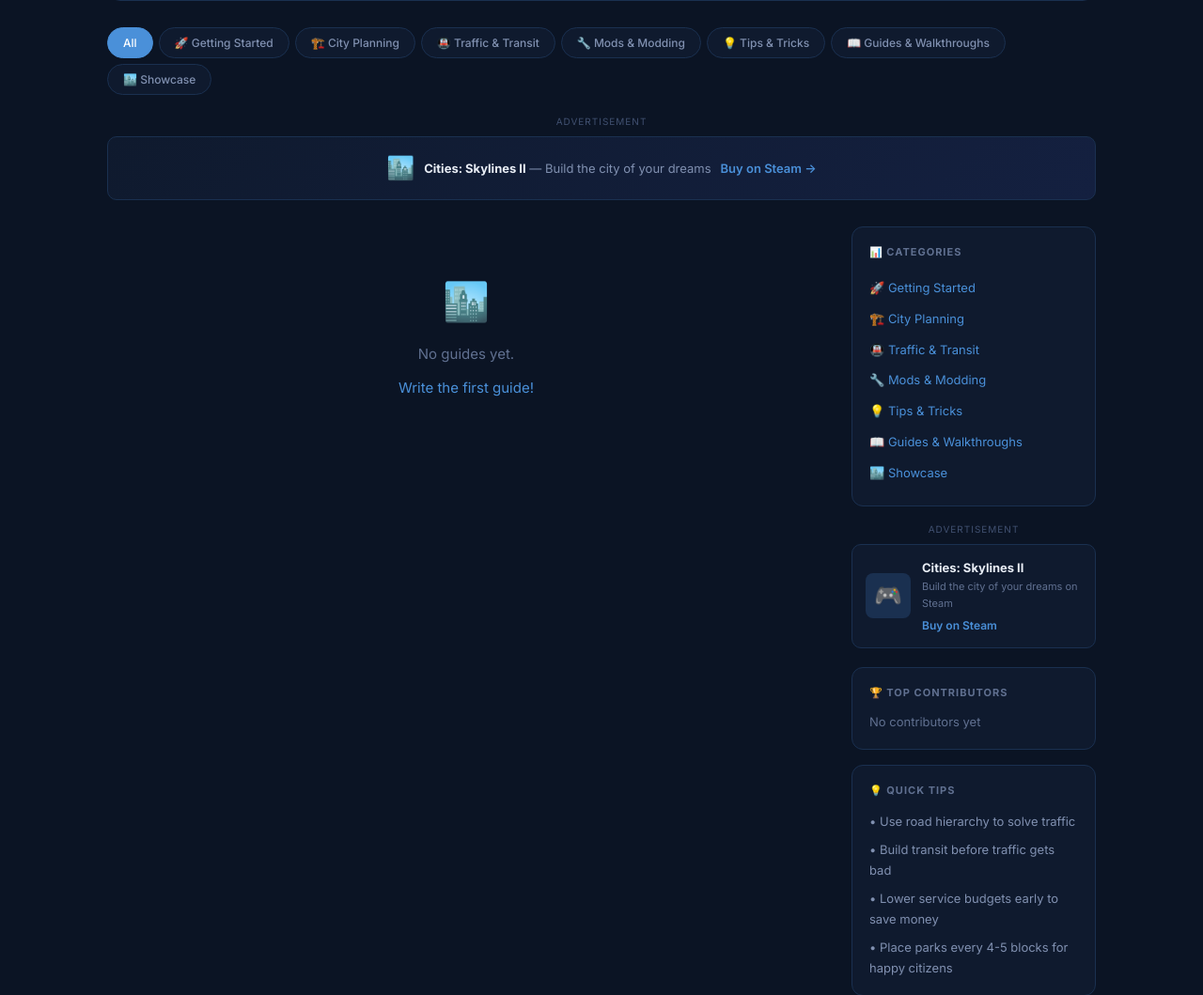
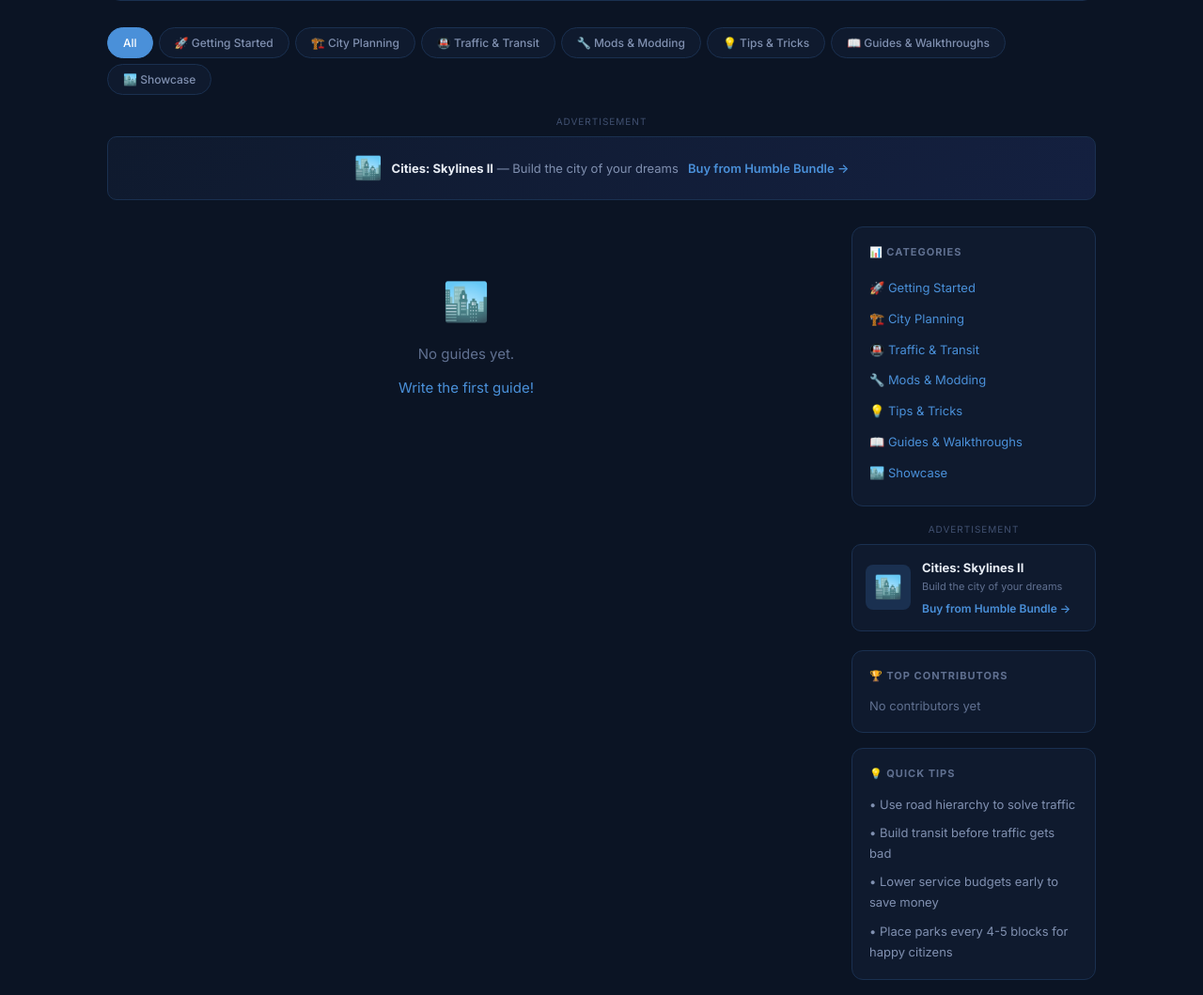
Before and after one commit to withoutbread931230/indie-community, a Flask app: page / in a window 1280 px wide. Shown: the part 392-1451 px from the top of the page at 94% size. Run offline with Flask 3, Linux system fonts and the light colour scheme; data that the repository does not hold is empty; some libraries are stand-ins or nearby versions.

Commit message:
Switch default affiliate to Humble Bundle (up to 15% commission, public signup)

```diff
--- a/app.py
+++ b/app.py
@@ -37,18 +37,19 @@ def _(key, lang=None):
 # Set AD_MODE=adsense + ADSENSE_CLIENT=ca-pub-xxx for Google AdSense
 # Set AD_MODE=affiliate (default) for CS2 affiliate banners
 # Set AD_MODE=none to disable all ads
-# Set STEAM_PARTNER=yourid for Steam affiliate link
+# Set HUMBLE_PARTNER=yourid for Humble Bundle affiliate (recommended, up to 15% commission)
+#   Sign up: https://www.humblebundle.com/affiliates
 AD_MODE = os.environ.get('AD_MODE', 'affiliate').lower()
 ADSENSE_CLIENT = os.environ.get('ADSENSE_CLIENT', '')
-STEAM_PARTNER = os.environ.get('STEAM_PARTNER', '')
+HUMBLE_PARTNER = os.environ.get('HUMBLE_PARTNER', '')
 
 AD_CONFIG = {
     'mode': AD_MODE,
     'adsense_client': ADSENSE_CLIENT,
-    'steam_partner': STEAM_PARTNER,
+    'humble_partner': HUMBLE_PARTNER,
     'enabled': AD_MODE != 'none',
-    'steam_url': f'https://store.steampowered.com/app/949230/Cities_Skylines_II/?partner={STEAM_PARTNER}' if STEAM_PARTNER else 'https://store.steampowered.com/app/949230/Cities_Skylines_II/',
-    'steam_dlc_url': f'https://store.steampowered.com/app/949230/Cities_Skylines_II/?partner={STEAM_PARTNER}' if STEAM_PARTNER else 'https://store.steampowered.com/app/949230/Cities_Skylines_II/',
+    'steam_url': 'https://store.steampowered.com/app/949230/Cities_Skylines_II/',
+    'humble_url': f'https://www.humblebundle.com/store/cities-skylines-ii?partner={HUMBLE_PARTNER}' if HUMBLE_PARTNER else 'https://www.humblebundle.com/store/cities-skylines-ii',
 }
 
 CATEGORIES = [
--- a/templates/_ad.html
+++ b/templates/_ad.html
@@ -4,11 +4,11 @@
       <div class="ad-label">{{ _('ad.label') }}</div>
       <script async src="https://pagead2.googlesyndication.com/pagead/js/adsbygoogle.js?client={{ ad.adsense_client }}" crossorigin="anonymous"></script>
       {% if slot == 'sidebar' %}
-      <ins class="adsbygoogle" style="display:block" data-ad-client="{{ ad.adsense_client }}" data-ad-slot="{{ ad.slot_id|default('1234567890') }}" data-ad-format="rectangle"></ins>
+      <ins class="adsbygoogle" style="display:block" data-ad-client="{{ ad.adsense_client }}" data-ad-slot="{{ slot_id|default('1234567890') }}" data-ad-format="rectangle"></ins>
       {% elif slot == 'banner' %}
-      <ins class="adsbygoogle" style="display:block" data-ad-client="{{ ad.adsense_client }}" data-ad-slot="{{ ad.slot_id|default('1234567890') }}" data-ad-format="horizontal"></ins>
+      <ins class="adsbygoogle" style="display:block" data-ad-client="{{ ad.adsense_client }}" data-ad-slot="{{ slot_id|default('1234567890') }}" data-ad-format="horizontal"></ins>
       {% elif slot == 'in-content' %}
-      <ins class="adsbygoogle" style="display:block" data-ad-client="{{ ad.adsense_client }}" data-ad-slot="{{ ad.slot_id|default('1234567890') }}" data-ad-format="auto"></ins>
+      <ins class="adsbygoogle" style="display:block" data-ad-client="{{ ad.adsense_client }}" data-ad-slot="{{ slot_id|default('1234567890') }}" data-ad-format="auto"></ins>
       {% endif %}
       <script>(adsbygoogle = window.adsbygoogle || []).push({});</script>
     </div>
@@ -17,27 +17,27 @@
       <div class="ad-label">{{ _('ad.label') }}</div>
       <div class="affiliate-content">
         {% if slot == 'sidebar' %}
-          <a href="{{ ad.steam_url }}" target="_blank" rel="nofollow sponsored" class="affiliate-card">
-            <div class="affiliate-img">🎮</div>
-            <div class="affiliate-body">
-              <strong>Cities: Skylines II</strong>
-              <span>Build the city of your dreams on Steam</span>
-              <span class="affiliate-cta">{{ _('ad.buy_now') }}</span>
-            </div>
-          </a>
-        {% elif slot == 'banner' %}
-          <a href="{{ ad.steam_url }}" target="_blank" rel="nofollow sponsored" class="affiliate-banner">
-            <span class="affiliate-banner-icon">🏙️</span>
-            <span class="affiliate-banner-text"><strong>Cities: Skylines II</strong> — {{ _('ad.banner_text') }}</span>
-            <span class="affiliate-banner-cta">{{ _('ad.buy_now') }} →</span>
-          </a>
-        {% elif slot == 'in-content' %}
-          <a href="{{ ad.steam_dlc_url }}" target="_blank" rel="nofollow sponsored" class="affiliate-card">
+          <a href="{{ ad.humble_url }}" target="_blank" rel="nofollow sponsored" class="affiliate-card">
             <div class="affiliate-img">🏙️</div>
             <div class="affiliate-body">
               <strong>Cities: Skylines II</strong>
               <span>{{ _('ad.banner_text') }}</span>
-              <span class="affiliate-cta">{{ _('ad.buy_now') }}</span>
+              <span class="affiliate-cta">{{ _('ad.buy_from') }} Humble Bundle →</span>
+            </div>
+          </a>
+        {% elif slot == 'banner' %}
+          <a href="{{ ad.humble_url }}" target="_blank" rel="nofollow sponsored" class="affiliate-banner">
+            <span class="affiliate-banner-icon">🏙️</span>
+            <span class="affiliate-banner-text"><strong>Cities: Skylines II</strong> — {{ _('ad.banner_text') }}</span>
+            <span class="affiliate-banner-cta">{{ _('ad.buy_from') }} Humble Bundle →</span>
+          </a>
+        {% elif slot == 'in-content' %}
+          <a href="{{ ad.humble_url }}" target="_blank" rel="nofollow sponsored" class="affiliate-card">
+            <div class="affiliate-img">🏙️</div>
+            <div class="affiliate-body">
+              <strong>Cities: Skylines II</strong>
+              <span>{{ _('ad.banner_text') }}</span>
+              <span class="affiliate-cta">{{ _('ad.buy_from') }} Humble Bundle →</span>
             </div>
           </a>
         {% endif %}
--- a/translations/de.json
+++ b/translations/de.json
@@ -65,7 +65,7 @@
   "flash.post_not_found": "Guide nicht gefunden.",
   "flash.user_not_found": "Benutzer nicht gefunden.",
   "ad.label": "Werbung",
-  "ad.buy_now": "Auf Steam kaufen",
+  "ad.buy_from": "Kaufen bei",
   "ad.banner_text": "Baue die Stadt deiner Träume",
   "lang.en": "English",
   "lang.zh": "中文",
--- a/translations/en.json
+++ b/translations/en.json
@@ -65,7 +65,7 @@
   "flash.post_not_found": "Guide not found.",
   "flash.user_not_found": "User not found.",
   "ad.label": "Advertisement",
-  "ad.buy_now": "Buy on Steam",
+  "ad.buy_from": "Buy from",
   "ad.banner_text": "Build the city of your dreams",
   "lang.en": "English",
   "lang.zh": "中文",
--- a/translations/fr.json
+++ b/translations/fr.json
@@ -65,7 +65,7 @@
   "flash.post_not_found": "Guide introuvable.",
   "flash.user_not_found": "Utilisateur introuvable.",
   "ad.label": "Publicité",
-  "ad.buy_now": "Acheter sur Steam",
+  "ad.buy_from": "Acheter sur",
   "ad.banner_text": "Construisez la ville de vos rêves",
   "lang.en": "English",
   "lang.zh": "中文",
--- a/translations/ja.json
+++ b/translations/ja.json
@@ -65,7 +65,7 @@
   "flash.post_not_found": "ガイドが見つかりません。",
   "flash.user_not_found": "ユーザーが見つかりません。",
   "ad.label": "広告",
-  "ad.buy_now": "Steamで購入",
+  "ad.buy_from": "購入",
   "ad.banner_text": "夢の街を建設しよう",
   "lang.en": "English",
   "lang.zh": "中文",
--- a/translations/ko.json
+++ b/translations/ko.json
@@ -65,7 +65,7 @@
   "flash.post_not_found": "가이드를 찾을 수 없습니다.",
   "flash.user_not_found": "사용자를 찾을 수 없습니다.",
   "ad.label": "광고",
-  "ad.buy_now": "Steam에서 구매",
+  "ad.buy_from": "구매처",
   "ad.banner_text": "당신의 꿈의 도시를 건설하세요",
   "lang.en": "English",
   "lang.zh": "中文",
--- a/translations/zh.json
+++ b/translations/zh.json
@@ -65,7 +65,7 @@
   "flash.post_not_found": "未找到指南。",
   "flash.user_not_found": "未找到用户。",
   "ad.label": "广告",
-  "ad.buy_now": "在 Steam 购买",
+  "ad.buy_from": "从",
   "ad.banner_text": "打造你梦想中的城市",
   "lang.en": "English",
   "lang.zh": "中文",
```
